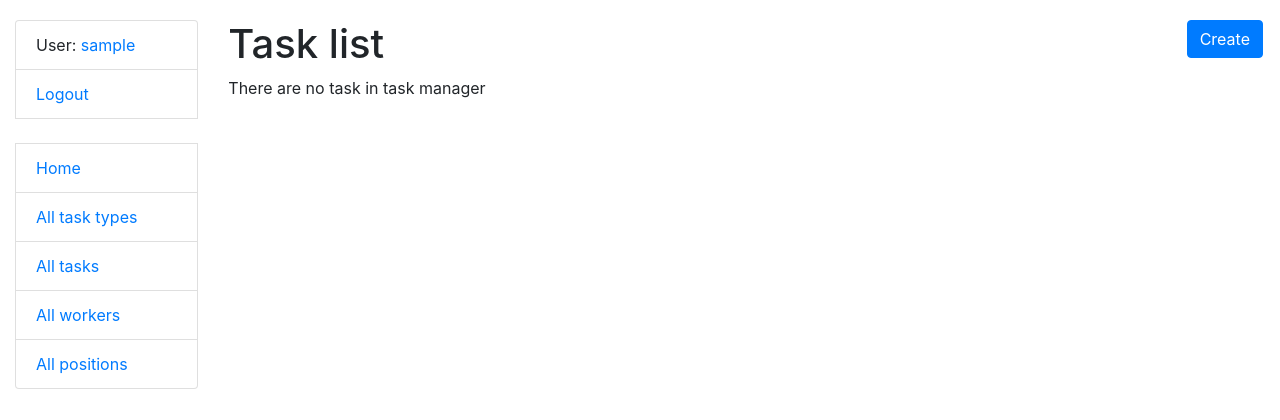
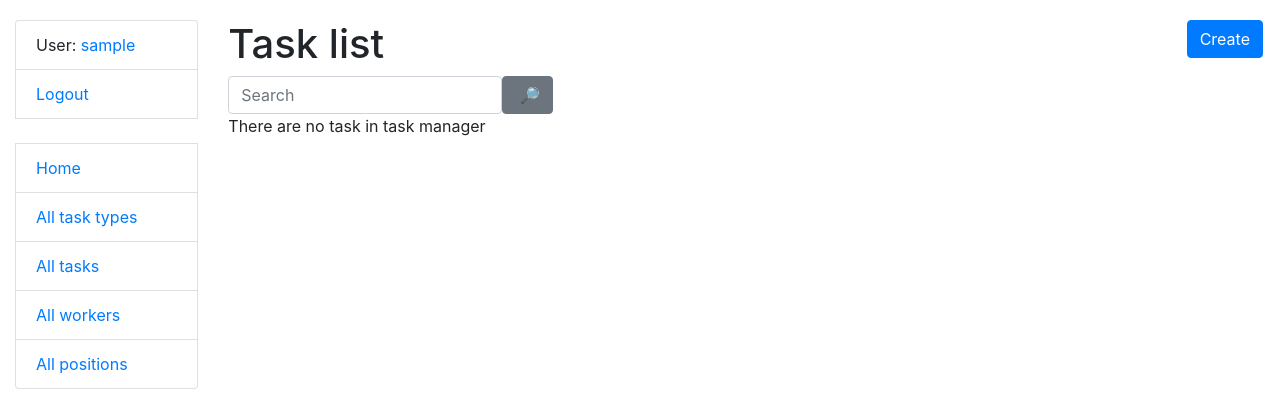
Before and after one commit to YuliaHladyshkevych/task-manager, a Django app: page /tasks/ in a window 1280 px wide. Shown: the top 420 px of the page. Run offline with Django 4.2, Linux system fonts and the light colour scheme; the visitor is signed in with stand-in values (Sample User, id 1); data that the repository does not hold is empty; some libraries are stand-ins or nearby versions.

Commit message:
Added task search functionality with a search form and view

```diff
--- a/task/forms.py
+++ b/task/forms.py
@@ -25,3 +25,13 @@ class TaskForm(forms.ModelForm):
     class Meta:
         model = Task
         fields = "__all__"
+
+
+class TaskSearchForm(forms.Form):
+
+    name = forms.CharField(
+        max_length=255,
+        required=False,
+        label="",
+        widget=forms.TextInput(attrs={"placeholder": "Search"}),
+    )
--- a/task/models.py
+++ b/task/models.py
@@ -50,7 +50,7 @@ class Task(models.Model):
 
     name = models.CharField(max_length=100)
     description = models.TextField()
-    deadline = models.DateField(auto_now_add=True)
+    deadline = models.DateField()
     is_completed = models.BooleanField(default=False)
     priority = models.CharField(max_length=20, choices=PRIORITY_CHOICES)
     task_type = models.ForeignKey(TaskType, on_delete=models.CASCADE)
--- a/task/views.py
+++ b/task/views.py
@@ -5,7 +5,7 @@ from django.shortcuts import render
 from django.urls import reverse_lazy
 from django.views import generic
 
-from task.forms import TaskTypeSearchForm, TaskForm
+from task.forms import TaskTypeSearchForm, TaskForm, TaskSearchForm
 from task.models import TaskType, Task, Position, Worker
 
 
@@ -80,6 +80,26 @@ class TaskListView(LoginRequiredMixin, generic.ListView):
     model = Task
     paginate_by = 5
 
+    def get_context_data(self, *, object_list=None, **kwargs):
+        context = super(TaskListView, self).get_context_data(**kwargs)
+
+        name = self.request.GET.get("name", "")
+
+        context["search_form"] = TaskSearchForm(initial={
+            "name": name
+        })
+
+        return context
+
+    def get_queryset(self):
+        queryset = Task.objects.all()
+        form = TaskSearchForm(self.request.GET)
+
+        if form.is_valid():
+            return queryset.filter(name__icontains=form.cleaned_data["name"])
+
+        return queryset
+
 
 class TaskDetailView(LoginRequiredMixin, generic.DetailView):
     model = Task
--- a/templates/task/task_list.html
+++ b/templates/task/task_list.html
@@ -8,10 +8,10 @@
           Create
         </a>
   </h1>
-  {#  <form action="" method="get" class="form-inline">#}
-  {#    {{ search_form|crispy }}#}
-  {#    <input class="btn btn-secondary" type="submit" value=" 🔎">#}
-  {#  </form>#}
+  <form action="" method="get" class="form-inline">
+    {{ search_form|crispy }}
+    <input class="btn btn-secondary" type="submit" value=" 🔎">
+  </form>
 
 
   {% if task_list %}
```
Also changed, not shown: task/migrations/0003_alter_task_deadline_alter_worker_position.py (added).
